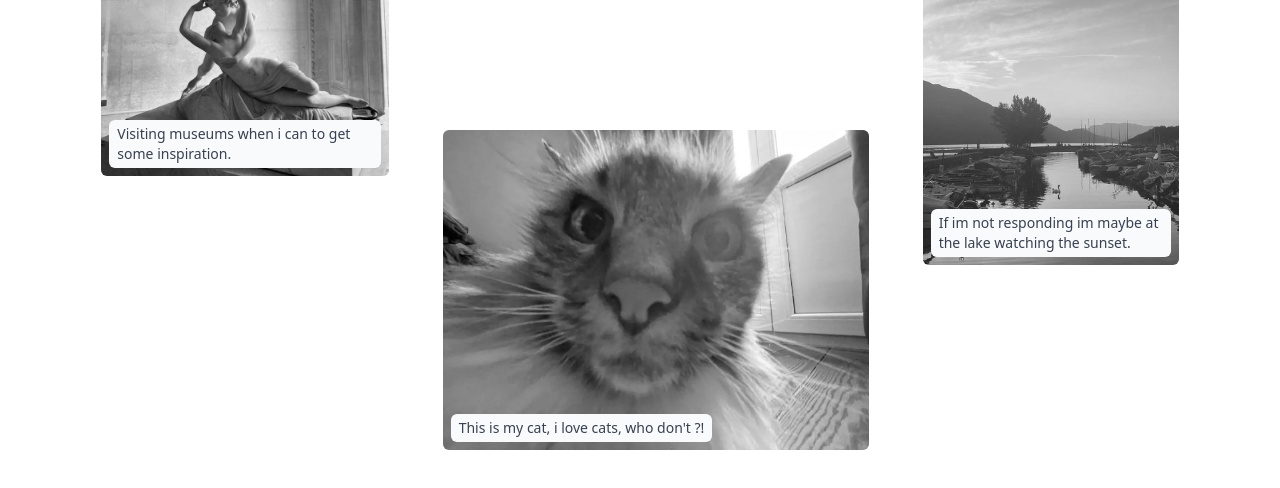
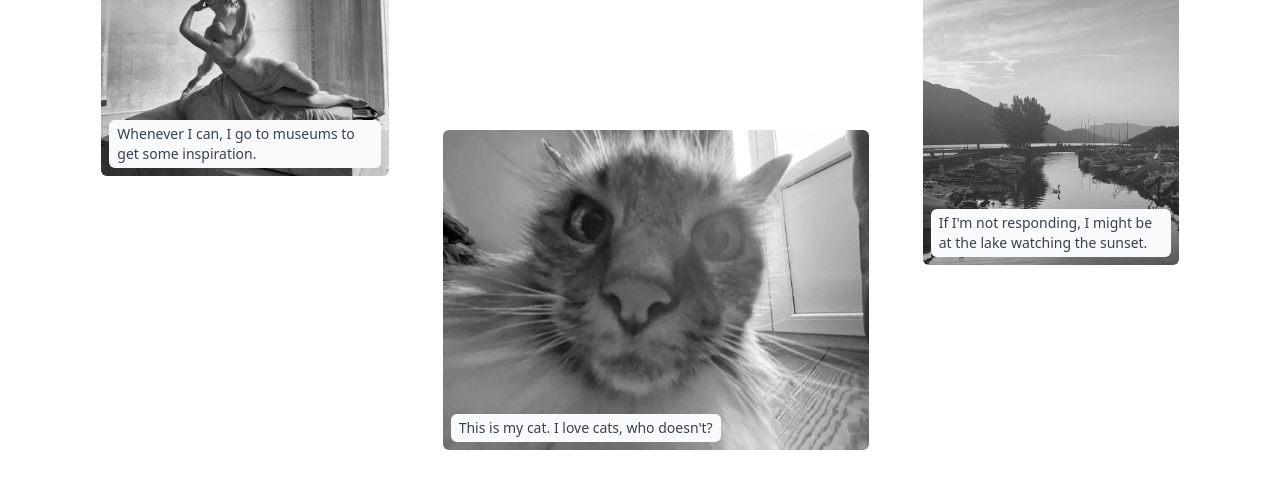
Before and after one commit to Oslonline/oslo-portfolio, a React (Vite) app: page / in a window 1280 px wide. Shown: the part 980-1468 px from the top of the page. Built offline with nearby package versions, Linux system fonts and the light colour scheme.

Commit message:
fix: grammar correction & rephrase

```diff
--- a/src/components/sections/MyWorld.jsx
+++ b/src/components/sections/MyWorld.jsx
@@ -8,19 +8,19 @@ export default function MyWorld() {
         <div className="group relative h-fit duration-150 md:-translate-y-28 md:hover:scale-105">
           <img className="w-64 rounded-md filter duration-200 group-hover:filter-none md:grayscale lg:w-72" src="/my-world/museum.webp" alt="" />
           <span className="absolute bottom-2 left-2 mr-2 rounded-md bg-gray-50 px-2 py-1 text-gray-700">
-            <p className="text-xs md:text-sm">Visiting museums when i can to get some inspiration.</p>
+            <p className="text-xs md:text-sm">Whenever I can, I go to museums to get some inspiration.</p>
           </span>
         </div>
         <div className="group relative h-fit duration-150 md:translate-y-48 md:hover:scale-105">
           <img className="w-full rounded-md filter duration-200 group-hover:filter-none sm:h-72 md:grayscale lg:h-80" src="/my-world/cat.webp" alt="" />
           <span className="absolute bottom-2 left-2 mr-2 rounded-md bg-gray-50 px-2 py-1 text-gray-700">
-            <p className="text-xs md:text-sm">This is my cat, i love cats, who don't ?!</p>
+            <p className="text-xs md:text-sm">This is my cat. I love cats, who doesn't?</p>
           </span>
         </div>
         <div className="group relative h-fit duration-150 md:hover:scale-105">
           <img className="w-56 rounded-md filter duration-200 group-hover:filter-none md:grayscale lg:w-64" src="/my-world/lake.webp" alt="" />
           <span className="absolute bottom-2 left-2 mr-2 rounded-md bg-gray-50 px-2 py-1 text-gray-700">
-            <p className="text-xs md:text-sm">If im not responding im maybe at the lake watching the sunset.</p>
+            <p className="text-xs md:text-sm">If I'm not responding, I might be at the lake watching the sunset.</p>
           </span>
         </div>
       </div>
```
